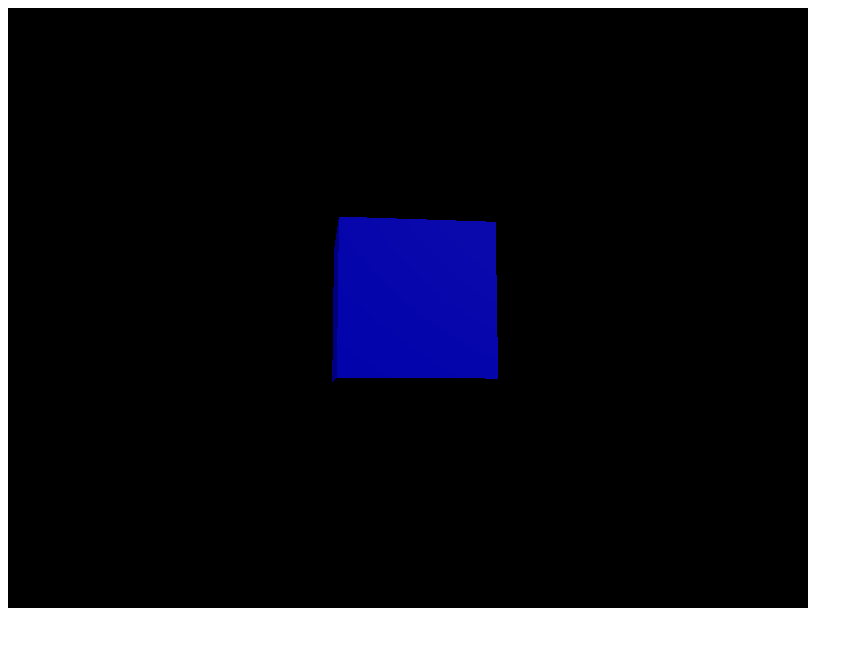
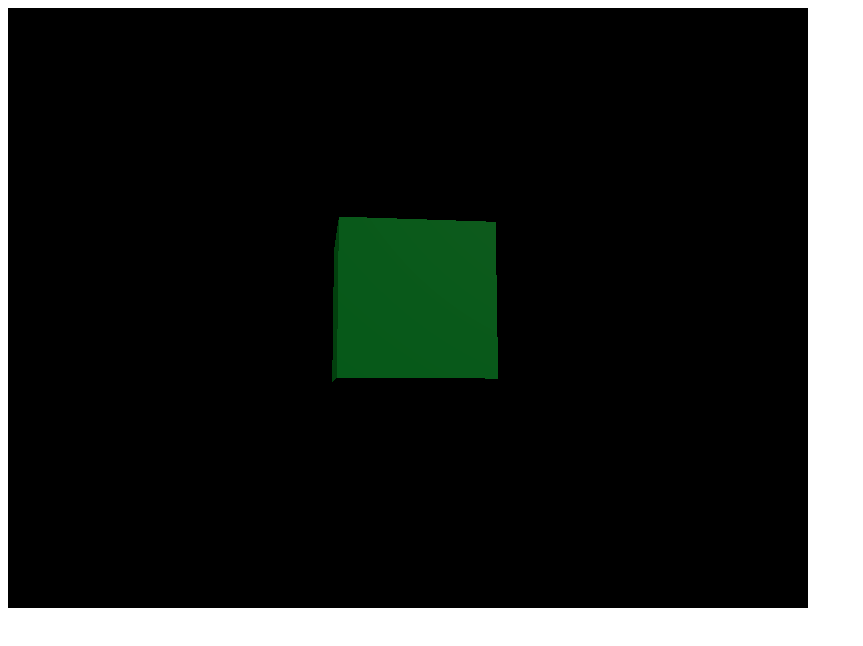
Before and after one commit to nomura09/2023CG, a plain HTML site: page index.html in a window 1280 px wide. Shown: the whole page, without its empty margins (0-863 px from the left). Drawn offline with nearby package versions, Linux system fonts and the light colour scheme.

Commit message:
Update index.html

```diff
--- a/index.html
+++ b/index.html
@@ -30,7 +30,7 @@
 
     // 箱を作成
     var geometry = new THREE.BoxGeometry(1, 1, 1);
-    var material = new THREE.MeshPhongMaterial({ color: 0xff });
+    var material = new THREE.MeshPhongMaterial({ color: 558888 });
     var box = new THREE.Mesh(geometry, material);
     box.position.z = -5;
     scene.add(box);
```
